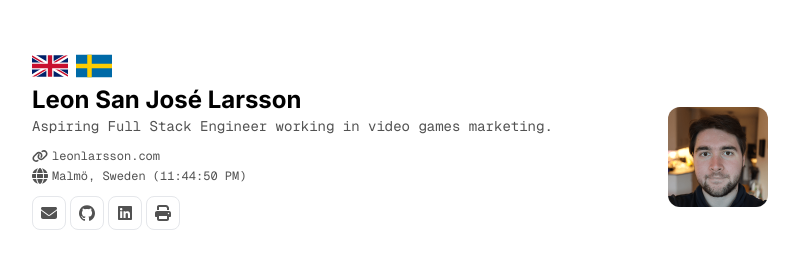
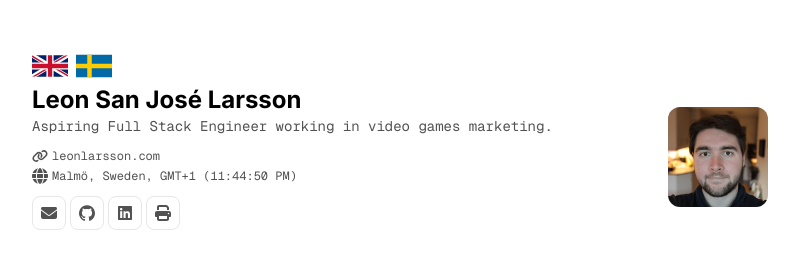
Before and after one commit to leonlarsson/leon-home, a Next.js app: page /en/cv in a window 1280 px wide. Shown: the top 258 px of the page, without its empty margins (240-1039 px from the left). Built offline with nearby package versions, Linux system fonts and the light colour scheme.

Commit message:
cv: add dynamic offset to location

```diff
--- a/app/(cv)/[locale]/cv/page.tsx
+++ b/app/(cv)/[locale]/cv/page.tsx
@@ -61,7 +61,8 @@ export default ({ params: { locale } }: Props) => {
                   <span className="flex items-center gap-1">
                     <Icons.globe className="size-4 shrink-0" />
                     <span>
-                      {profileSection.location.text[locale]} {profileSection.location.timezone && <CurrentTime locale={locale} timeZone={profileSection.location.timezone} />}
+                      {profileSection.location.text[locale]}, {new Intl.DateTimeFormat(locale, { timeZone: profileSection.location.timezone, timeZoneName: "shortOffset" }).formatToParts().find(x => x.type === "timeZoneName")!.value}{" "}
+                      {profileSection.location.timezone && <CurrentTime locale={locale} timeZone={profileSection.location.timezone} />}
                     </span>
                   </span>
                 </Link>
```
